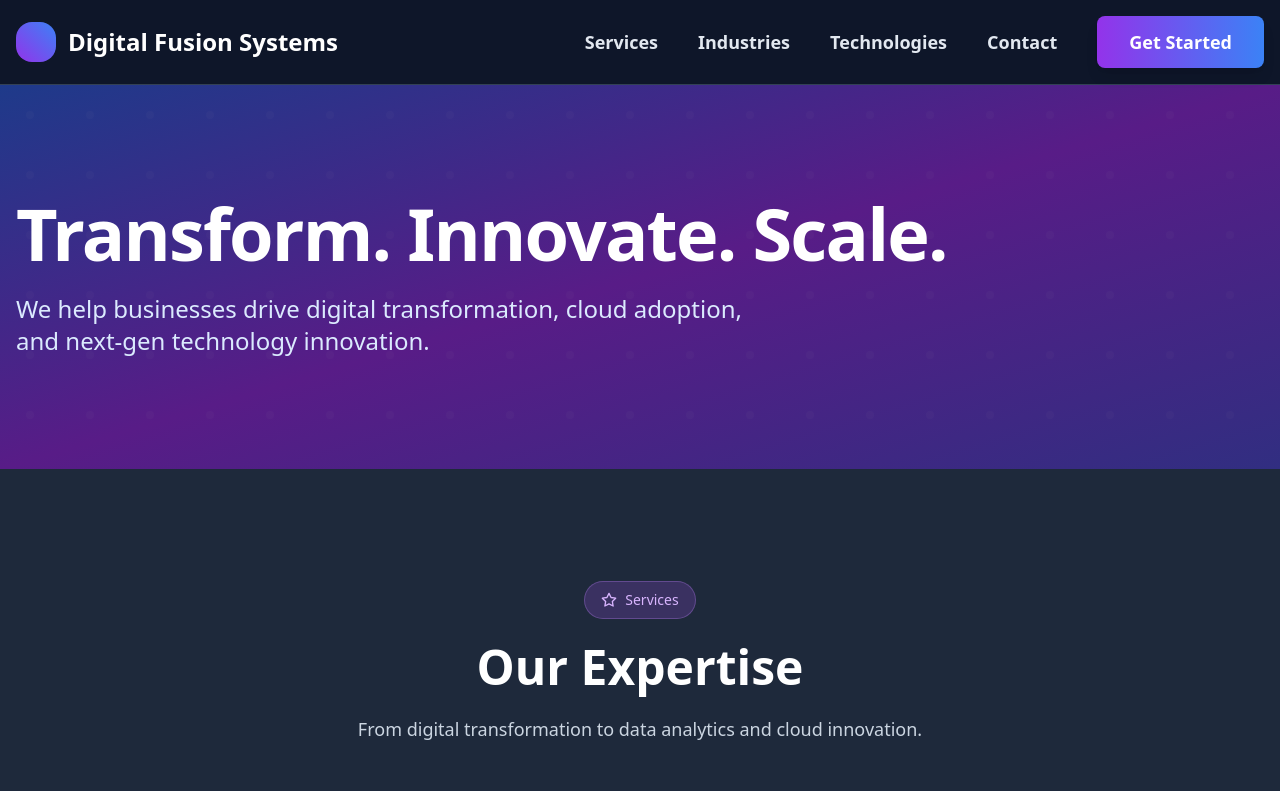
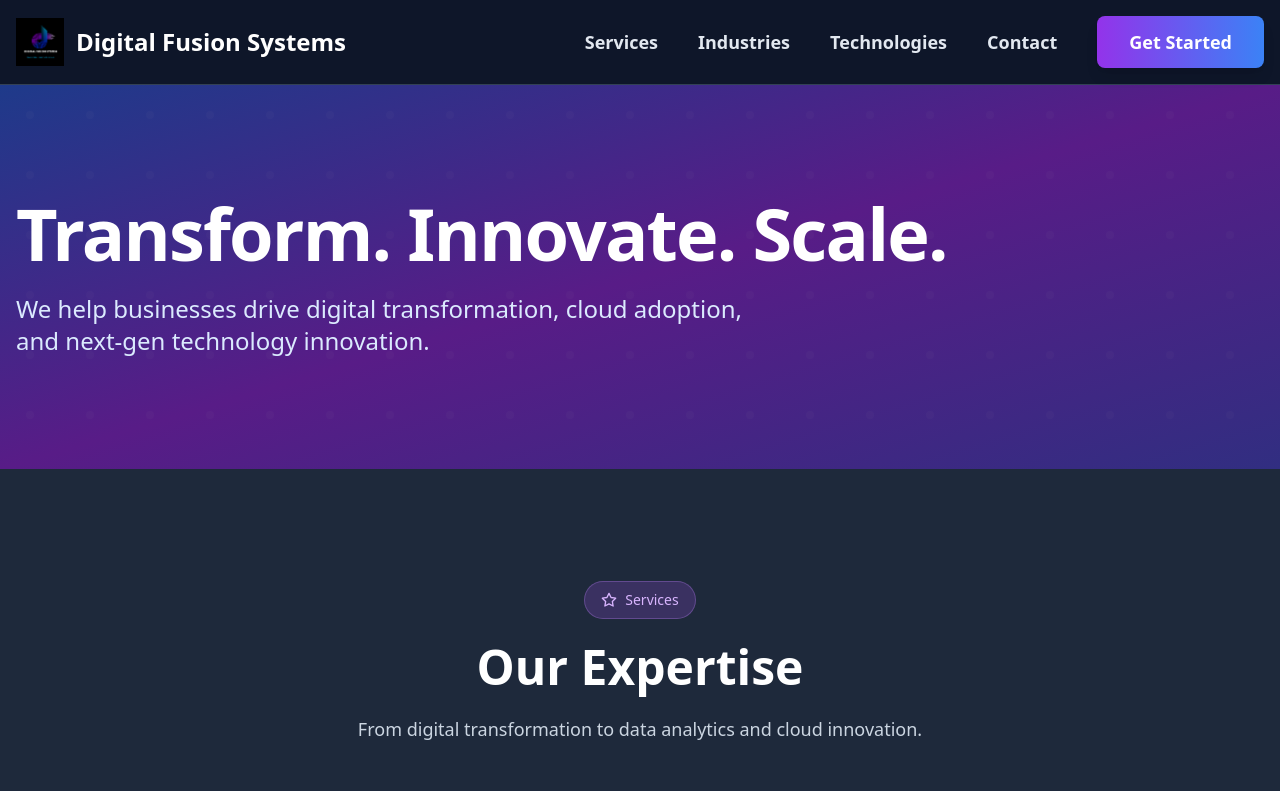
Before and after one commit to UmairEjaz01/digitalfusionsystems, a React (Create React App) app: page / in a window 1280 px wide. Shown: the top 791 px of the page. Built offline with nearby package versions, Linux system fonts and the light colour scheme.

Commit message:
Update App.js

```diff
--- a/src/App.js
+++ b/src/App.js
@@ -138,7 +138,7 @@ export default function App() {
       <header className="sticky top-0 z-50 backdrop-blur bg-slate-900/95 border-b border-slate-700">
         <div className="max-w-7xl mx-auto px-4 py-4 flex items-center justify-between">
           <a href="#" className="flex items-center gap-3">
-            <div className="h-10 w-10 rounded-2xl bg-gradient-to-tr from-purple-600 to-blue-500" />
+            <img src="/DF.png" alt="Digital Fusion Systems Logo" className="h-12 w-12" />
             <div>
               <div className="text-2xl font-bold leading-tight text-white">Digital Fusion Systems</div>
             </div>
```
